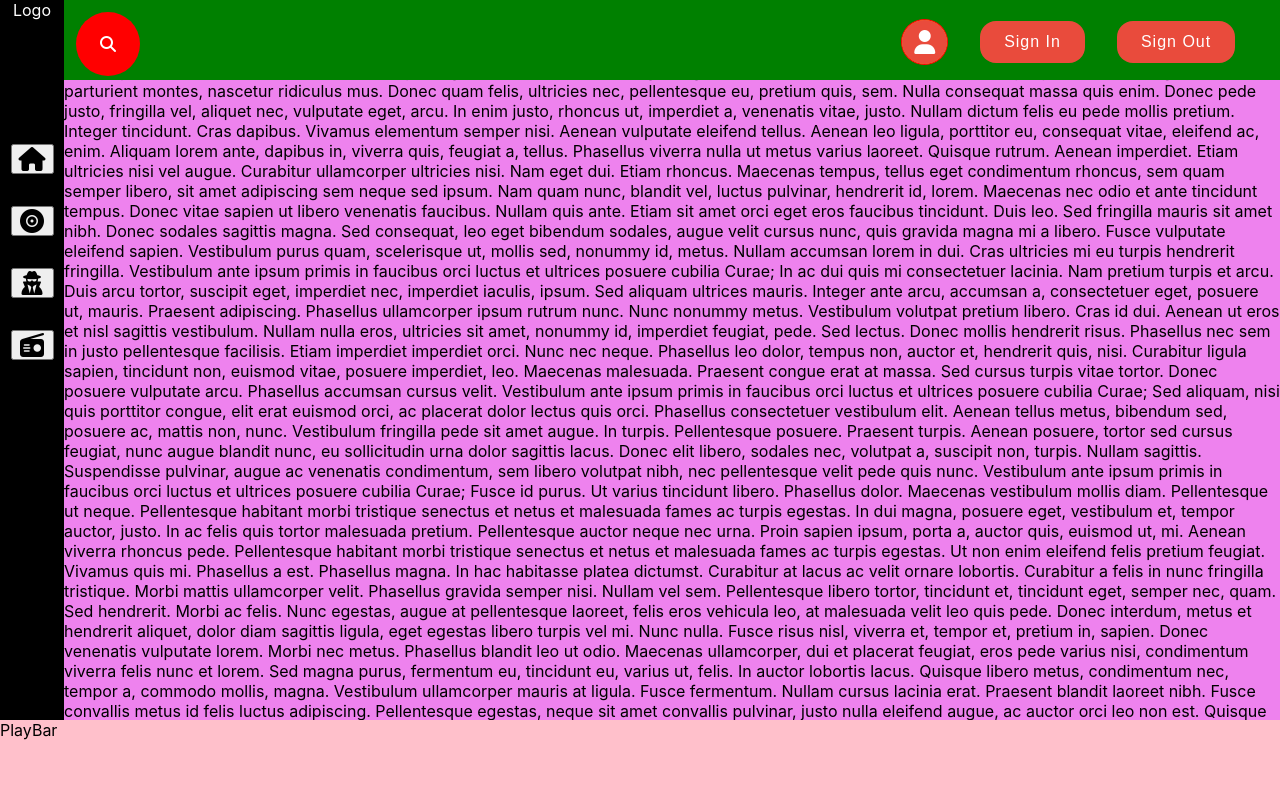
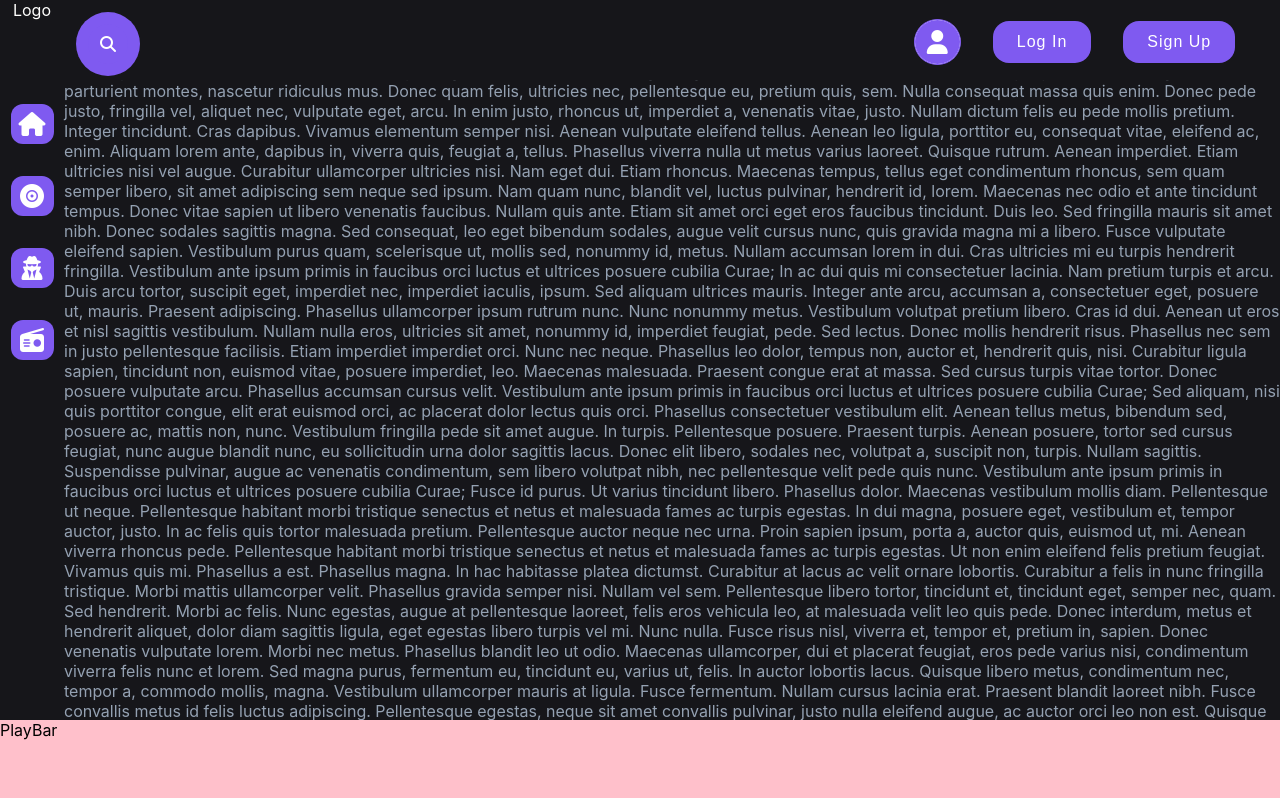
Before and after one commit to huycloud1999/CIJS83, a React (Create React App) app: page / in a window 1280 px wide. Shown: the top 798 px of the page. Built offline with nearby package versions, Linux system fonts and the light colour scheme.

Commit message:
fix color

```diff
--- a/src/App.js
+++ b/src/App.js
@@ -1,3 +1,4 @@
+import Background from './public/image/azurlane.jpg';
 import Navbar from "./components/Navbar/Navbar";
 import PlayBar from "./components/PlayBar/PlayBar";
 import Header from "./components/Header/Header";
@@ -7,11 +8,11 @@ import SignIn from "./components/SignIn/SignIn";
 
 function App() {
   return (
-    <div>
+    <div style={{ backgroundColor: '#16161a' }}>
       <div className="container" style={{ display: "flex", flexDirection: "row" }}>
         <div className="nav"
           style={{
-            backgroundColor: "red",
+            // backgroundColor: "#16161a",
             width: "5%",
             position: "fixed",
             height: "90%"
@@ -19,10 +20,10 @@ function App() {
           <Navbar />
         </div>
         <div className="headerMain" style={{ width: "95%", height: "100%", marginLeft: "5%" }}>
-          <div style={{ backgroundColor: "green", height: "10%", position: "fixed", top: 0, width: "100%" }}>
+          <div style={{ height: "10%", position: "fixed", top: 0, width: "100%", backgroundColor: '#16161a' }}>
             <Header />
           </div>
-          <div style={{ backgroundColor: "violet", marginTop: "5%" }}>
+          <div style={{ marginTop: "5%", color: '#94a1b2' }}>
             <Main />
           </div>
         </div>
--- a/src/components/Header/SearchBar/SearchBar.module.css
+++ b/src/components/Header/SearchBar/SearchBar.module.css
@@ -3,7 +3,7 @@
     height: 40px;
     border-radius: 40px;
     padding: 12px;
-    background-color: red;
+    background-color: #7f5af0;
     margin: 12px;
 }
 
@@ -13,8 +13,8 @@
 }
 
 .searchBox:hover > .searchBtn {
-    background-color: white;
-    color: red;
+    background-color: #fffffe;
+    color: #7f5af0;
 }
 
 .searchBtn {
@@ -23,12 +23,12 @@
     height: 40px;
     border-radius: 50%;
     display: flex;
-    color: white;
-    background-color: red;
+    color: #fffffe;
+    background-color: #7f5af0;
     justify-content: center;
     align-items: center;
     cursor: pointer;
-    border: red;
+    border: #7f5af0;
 }
 
 .searchText {
@@ -44,5 +44,5 @@
 }
 
 .searchText::placeholder {
-    color: white;
+    color: #fffffe;
 }
--- a/src/components/Header/UserBar/UserBar.jsx
+++ b/src/components/Header/UserBar/UserBar.jsx
@@ -8,8 +8,8 @@ function UserBar() {
             <button className={styles.userBtn}>
                 <Icon><i class="fa-sharp fa-solid fa-user" aria-hidden='true' style={{ fontSize: 24 }}></i></Icon>
             </button>
-            <button className={styles.interactBtn1}>Sign In</button>
-            <button className={styles.interactBtn2}>Sign Out</button>
+            <button className={styles.interactBtn1}>Log In</button>
+            <button className={styles.interactBtn2}>Sign Up</button>
         </div>
     )
 }
--- a/src/components/Header/UserBar/UserBar.module.css
+++ b/src/components/Header/UserBar/UserBar.module.css
@@ -16,20 +16,20 @@
     display: inline-block;
     cursor: pointer;
     border-radius: 50%;
-    border: 1px solid red;
+    border: 1px solid #7f5af0;
     padding: 10px 12px;
     color: #fff;
     margin-right: 12px;
     transition: ease-out 0.5s;
     -webkit-transition: ease-out 0.5s;
     -moz-transition: ease-out 0.5s;
-    background: #ECDB54;
-    box-shadow: inset 0 0 0 50px #E94B3C;
+    background: #ffffff;
+    box-shadow: inset 0 0 0 50px #7f5af0;
 }
 
 .userBtn:hover {
     color: #222222;
-    box-shadow: inset 0 0 0 0 #E94B3C;
+    box-shadow: inset 0 0 0 0 #7f5af0;
     border: none;
 }
 
@@ -44,7 +44,7 @@
     letter-spacing: 1px;
     text-decoration: none;
     color: #ffffff;
-    background: #E94B3C;
+    background: #7f5af0;
     border: none;
     cursor: pointer;
     transition: ease-out 0.5s;
@@ -54,19 +54,19 @@
 }
 
 .interactBtn1 {
-    box-shadow: inset 0 0 0 0 #ECDB54;
+    box-shadow: inset 0 0 0 0 #ffffff;
 }
 
 .interactBtn1:hover {
     color: #222222;
-    box-shadow: inset 200px 50px 0 0 #ECDB54;
+    box-shadow: inset 200px 50px 0 0 #ffffff;
 }
 
 .interactBtn2 {
-    box-shadow: inset 0 0 0 0 #ECDB54;
+    box-shadow: inset 0 0 0 0 #ffffff;
 }
 
 .interactBtn2:hover {
     color: #222222;
-    box-shadow: inset -200px -50px 0 0 #ECDB54;
+    box-shadow: inset -200px -50px 0 0 #ffffff;
 }
--- a/src/components/Navbar/Navbar.module.css
+++ b/src/components/Navbar/Navbar.module.css
@@ -2,8 +2,7 @@
     display: flex;
     flex-direction: column;
     align-items: center;
-    color: #fff;
-    background-color: black;
+    color: #fffffe;
     height: 100%;
     position: relative;
 }
@@ -15,3 +14,11 @@
     flex-direction: column;
     gap: 32px;
 }
+
+.NavBtn {
+    color: #fffffe;
+    background-color: #7f5af0;
+    padding: 8px;
+    border-radius: 12px;
+    border: none;
+}
```
